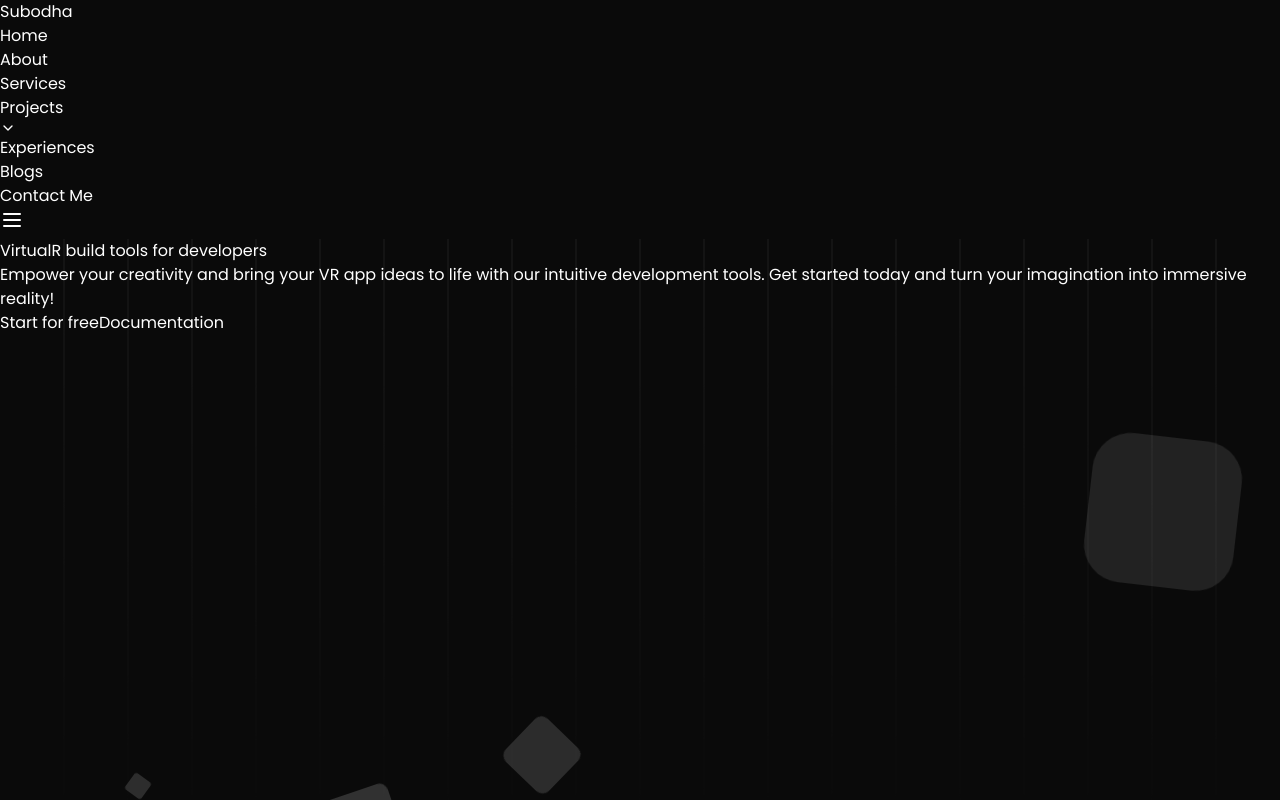
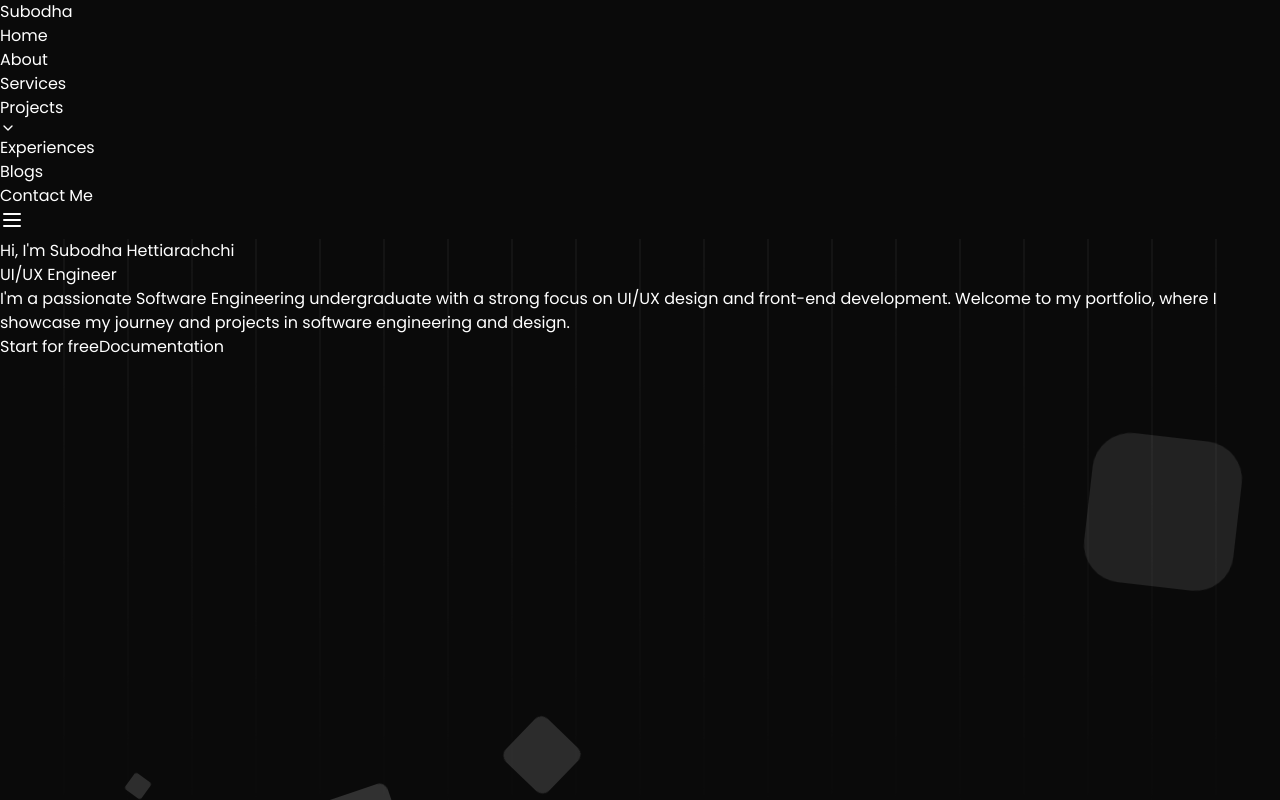
Before and after one commit to hettiarachchisp526/new-react-portfolio, a React (Vite) app in the folder protfoliyo-site/: page / in a window 1280 px wide. Shown: the top 800 px of the page. Built offline with nearby package versions, Linux system fonts and the light colour scheme.

Commit message:
hero section color update

```diff
--- a/protfoliyo-site/src/Components/HeroSection.jsx
+++ b/protfoliyo-site/src/Components/HeroSection.jsx
@@ -1,21 +1,33 @@
+/* eslint-disable react/no-unescaped-entities */
 
 
 const HeroSection = () => {
   return (
 
 <div className="flex flex-col items-center mt-6 lg:mt-20">
-      <h1 className="text-4xl tracking-wide text-center sm:text-6xl lg:text-7xl">
-        VirtualR build tools
-        <span className="text-transparent bg-gradient-to-r from-orange-500 to-red-800 bg-clip-text">
+      <h1 className="text-4xl font-semibold tracking-wide text-center sm:text-6xl lg:text-7xl">
+      Hi, I'm Subodha Hettiarachchi
+        {/* <span className="text-transparent bg-gradient-to-r from-orange-500 to-red-800 bg-clip-text">
           {" "}
-          for developers
+          Subodha Hettiarachchi
+        </span> */}
+      </h1>
+
+      <div className="flex justify-center">
+         <div className="flex justify-center px-5 py-10">
+         <span className="text-xl font-semibold text-transparent bg-gradient-to-r from-orange-500 to-red-800 bg-clip-text lg:text-3xl">
+          {" "}
+          UI/UX Engineer
         </span>
-      </h1>
-      <p className="max-w-4xl mt-10 text-lg text-center text-neutral-500">
-        Empower your creativity and bring your VR app ideas to life with our
-        intuitive development tools. Get started today and turn your imagination
-        into immersive reality!
+         </div>
+      </div>
+
+      <p className="max-w-4xl text-base text-center text-neutral-500 sm:text-xl">
+      I'm a passionate Software Engineering undergraduate with a strong focus on UI/UX design and front-end development.
+      Welcome to my portfolio, where I showcase my journey and projects in software engineering and design.
       </p>
+
+
       <div className="flex justify-center my-10">
         <a
           href="#"
--- a/protfoliyo-site/src/Components/Navbar.jsx
+++ b/protfoliyo-site/src/Components/Navbar.jsx
@@ -38,7 +38,7 @@ const Navbar = () => {
           </div>
           <ul className="hidden space-x-12 lg:flex ml-14">
             {navItems.map((item, index) => (
-              <li key={index} className="relative hover:text-[#fde68a]">
+              <li key={index} className="relative hover:text-orange-500">
                 <a
                   href={item.href}
                   className="flex items-center cursor-pointer"
@@ -77,7 +77,7 @@ const Navbar = () => {
           <div className="items-center justify-center hidden space-x-12 lg:flex ">
             <a
               href="#"
-              className="px-3 py-2 font-medium text-black rounded-md bg-gradient-to-r from-yellow-300 via-blue-400 to-purple-400 hover:shadow-lg hover:shadow-yellow-300/25"
+              className="px-3 py-2 font-medium text-black rounded-md bg-gradient-to-r from-orange-500 to-orange-800 hover:shadow-lg hover:shadow-yellow-300/25"
             >
               Contact Me
             </a>
@@ -98,7 +98,7 @@ const Navbar = () => {
                 <li key={index} className="w-full">
                   <a
                     href={item.href}
-                    className="flex items-center justify-between w-full px-4 py-4 text-center text-white bg-neutral-900 hover:text-[#fde68a] hover:bg-[#3f3f46]"
+                    className="flex items-center justify-between w-full px-4 py-4 text-center text-white bg-neutral-900 hover:text-orange-500 hover:bg-[#3f3f46]"
                     onClick={() => handleDropdownClick(index)}
                   >
                     {item.label}
@@ -137,7 +137,7 @@ const Navbar = () => {
             <div className="flex w-full py-5 space-x-6">
               <a
                 href="#"
-                className="w-full px-2 py-3 font-medium text-center text-black rounded-md bg-gradient-to-r from-yellow-300 via-blue-400 to-purple-400 hover:shadow-lg hover:shadow-yellow-300/25"
+                className="w-full px-2 py-3 font-medium text-center text-black rounded-md bg-gradient-to-r from-orange-500 to-orange-800 hover:shadow-lg hover:shadow-yellow-300/25"
               >
                 Contact Me
               </a>
```
